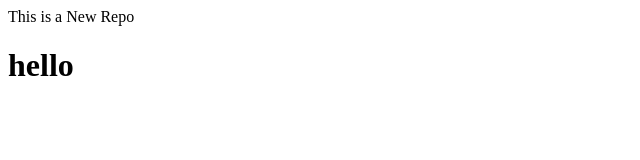
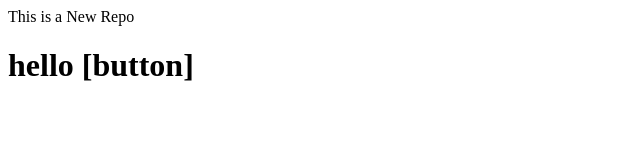
Before and after one commit to dev-kumar-yadav/localrepo, a plain HTML site: page index.html in a window 1280 px wide. Shown: the whole page, without its empty margins (0-640 px from the left). Drawn offline with Linux system fonts and the light colour scheme.

Commit message:
Add button

```diff
--- a/index.html
+++ b/index.html
@@ -1,2 +1,2 @@
 <p>This is a New Repo</p>
-<h1>hello</h1>
+<h1>hello [button]</h1>
```
